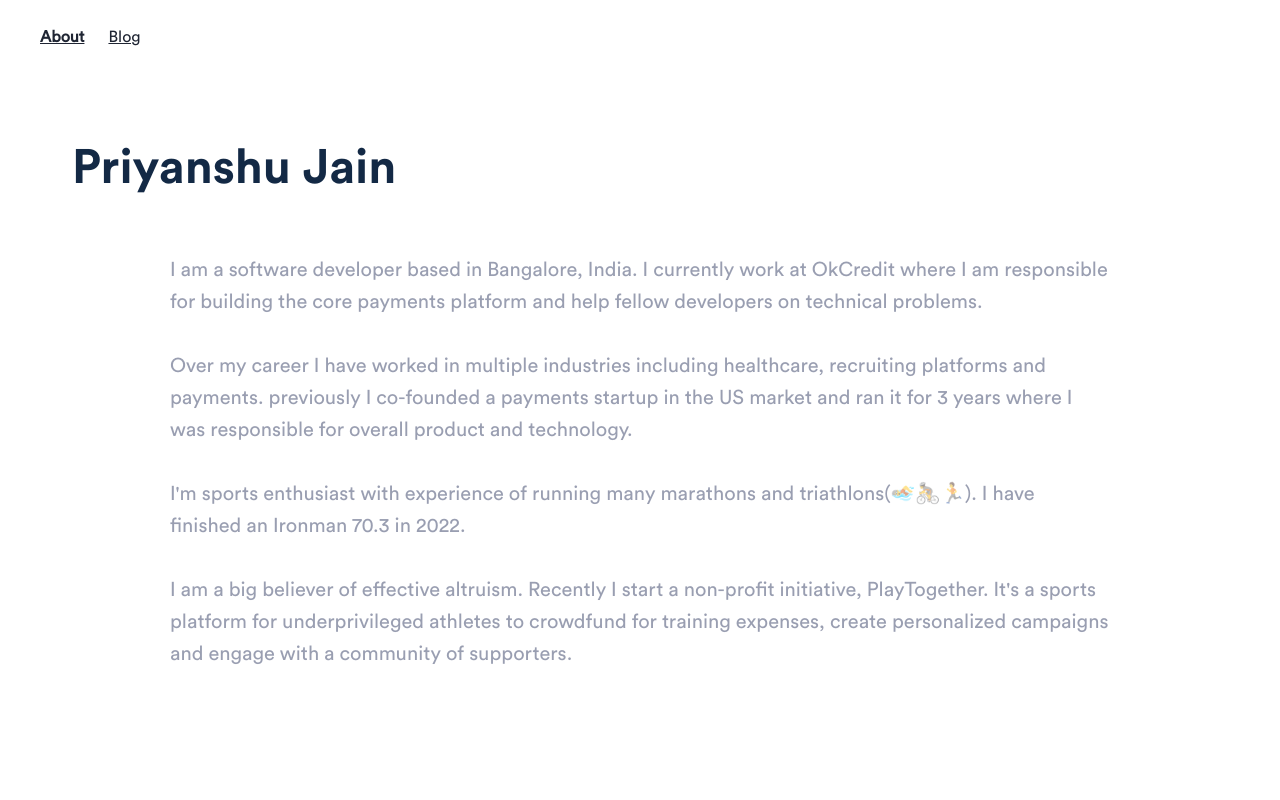
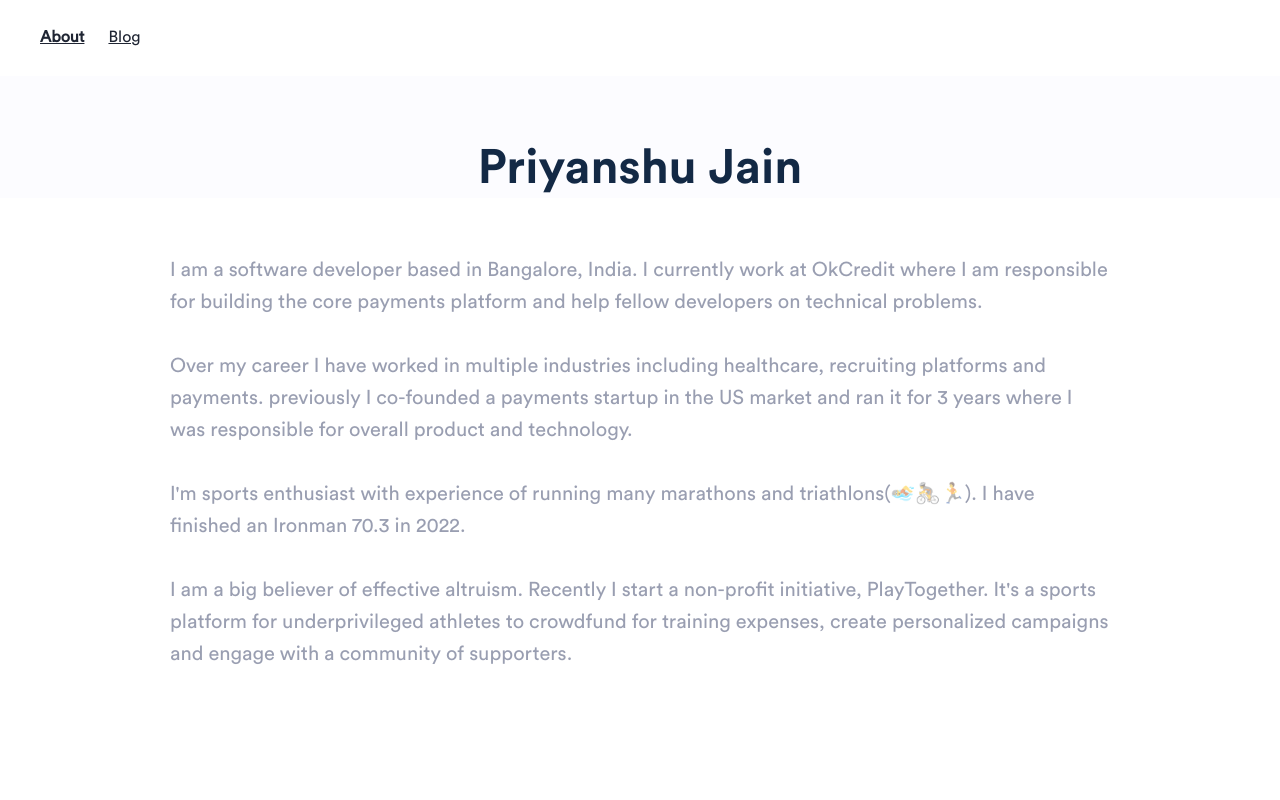
Before and after one commit to priyanshujain/priyanshujain.dev, a Gatsby site: page / in a window 1280 px wide. Shown: the top 800 px of the page. Built offline with nearby package versions, Linux system fonts and the light colour scheme; Gatsby itself is replaced by a stand-in of ours.

Commit message:
styles change for fonts

```diff
--- /dev/null
+++ b/public/page-data/dev-404-page/page-data.json
@@ -0,0 +1 @@
+{"componentChunkName":"component---cache-dev-404-page-js","path":"/dev-404-page/","result":{"data":{"allSiteFunction":{"nodes":[]},"allSitePage":{"nodes":[{"path":"/404/"},{"path":"/404.html"},{"path":"/"},{"path":"/blog/"}]}},"pageContext":{}},"staticQueryHashes":[],"slicesMap":{}}
--- a/src/pages/index.js
+++ b/src/pages/index.js
@@ -29,11 +29,11 @@ const Index = props => {
 
         <SectionBox
           heading="Priyanshu Jain"
-          headingClass="ma0 pa0 f2 f-headline-ns sig-blue fw-600 pl8 thead w-100"
-          bodyClass="col-12 mw-100 w-100 center"
-          className="pt16"
+          headingClass="ma0 pa0 f2 f-headline-ns sig-blue fw-600"
+          bodyClass="col-12 mw-100 center"
+          className="bg-grey pt16"
           />
-        <div className="pt0 pb5 pt10-ns pb20-ns">
+        <div className=" pt0 pb5 pt10-ns pb20-ns">
           <div className="mw-l center">
           <p className="ma0 pa0 pl5 pr5 mt4 f4 f3-ns sig-grey">
             I am a software developer based in Bangalore, India.
```
